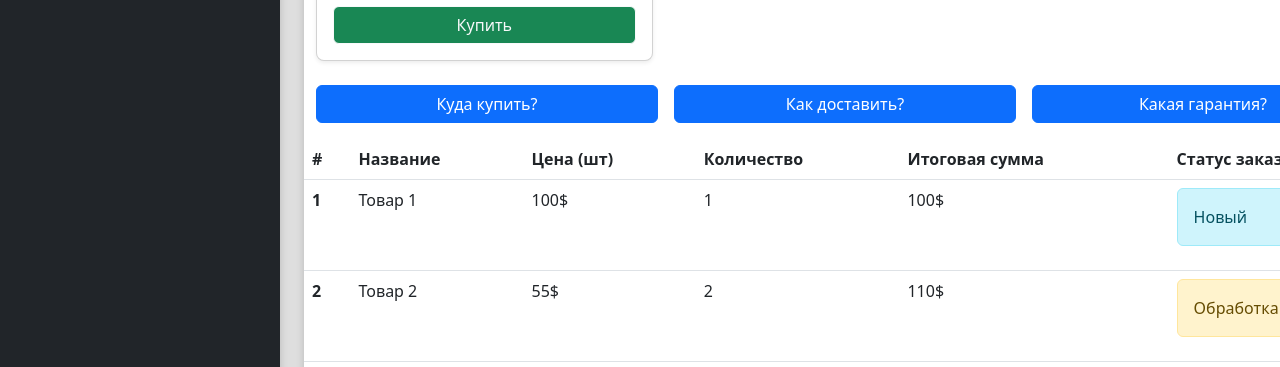
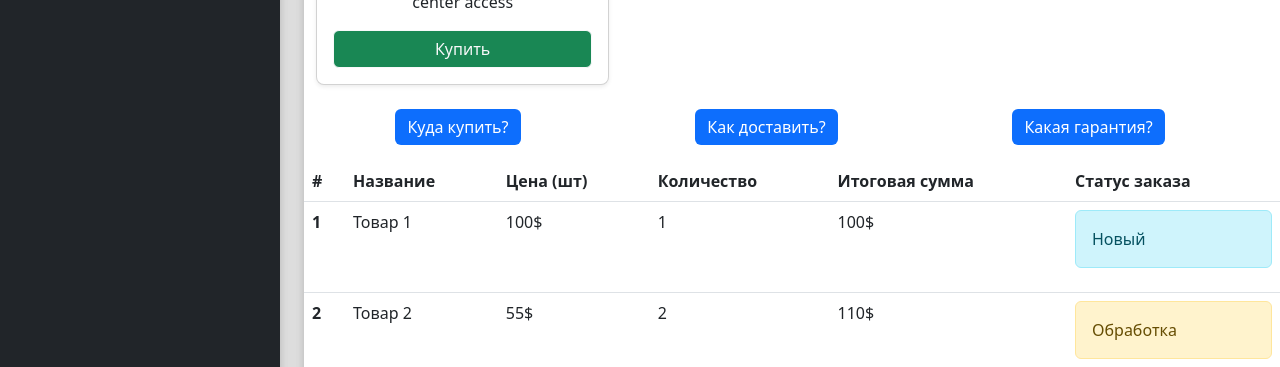
Before and after one commit to kckt66/Basics_web, a plain HTML site: page index.html in a window 1280 px wide. Shown: the part 344-711 px from the top of the page. Drawn offline with nearby package versions, Linux system fonts and the light colour scheme.

Commit message:
fix index.html

```diff
--- a/index.html
+++ b/index.html
@@ -114,6 +114,7 @@
         }
 
         .scrollarea {
+            overflow-x: auto;
             overflow-y: auto;
         }
 
@@ -123,6 +124,11 @@
 
         .lh-tight {
             line-height: 1.25;
+        }
+
+        .container {
+            overflow-y: auto;
+            overflow-x: auto;
         }
     </style>
 
@@ -304,15 +310,18 @@
                     </div>
                 </div>
                 <p class="d-inline-flex gap-3">
-                    <button class="btn btn-primary" type="button" data-bs-toggle="collapse"
+                    <button class="btn btn-primary"  type="button" data-bs-toggle="collapse"
                             data-bs-target="#multiCollapseExample1" aria-expanded="false"
-                            aria-controls="multiCollapseExample3" style="width: 350px">Куда купить?</button>
+                            aria-controls="multiCollapseExample3"
+                            style="border:10px; margin:auto; height:100%; text-align: center;">Куда купить?</button>
                     <button class="btn btn-primary" type="button" data-bs-toggle="collapse"
                             data-bs-target="#multiCollapseExample2" aria-expanded="false"
-                            aria-controls="multiCollapseExample2" style="width: 350px">Как доставить?</button>
+                            aria-controls="multiCollapseExample2"
+                            style="border:10px; margin:auto; height:100%; text-align: center;">Как доставить?</button>
                     <button class="btn btn-primary" type="button" data-bs-toggle="collapse"
                             data-bs-target="#multiCollapseExample3" aria-expanded="false"
-                            aria-controls="multiCollapseExample3" style="width: 350px">Какая гарантия?</button>
+                            aria-controls="multiCollapseExample3"
+                            style="border:10px; margin:auto; height:100%; text-align: center;">Какая гарантия?</button>
                 </p>
 
                 <div class="row">
@@ -355,7 +364,7 @@
                 <tbody>
                 <tr>
                     <th scope="row">1</th>
-                    <td>Товар 1</td>
+                    <td >Товар 1</td>
                     <td>100$</td>
                     <td>1</td>
                     <td>100$</td>
```
